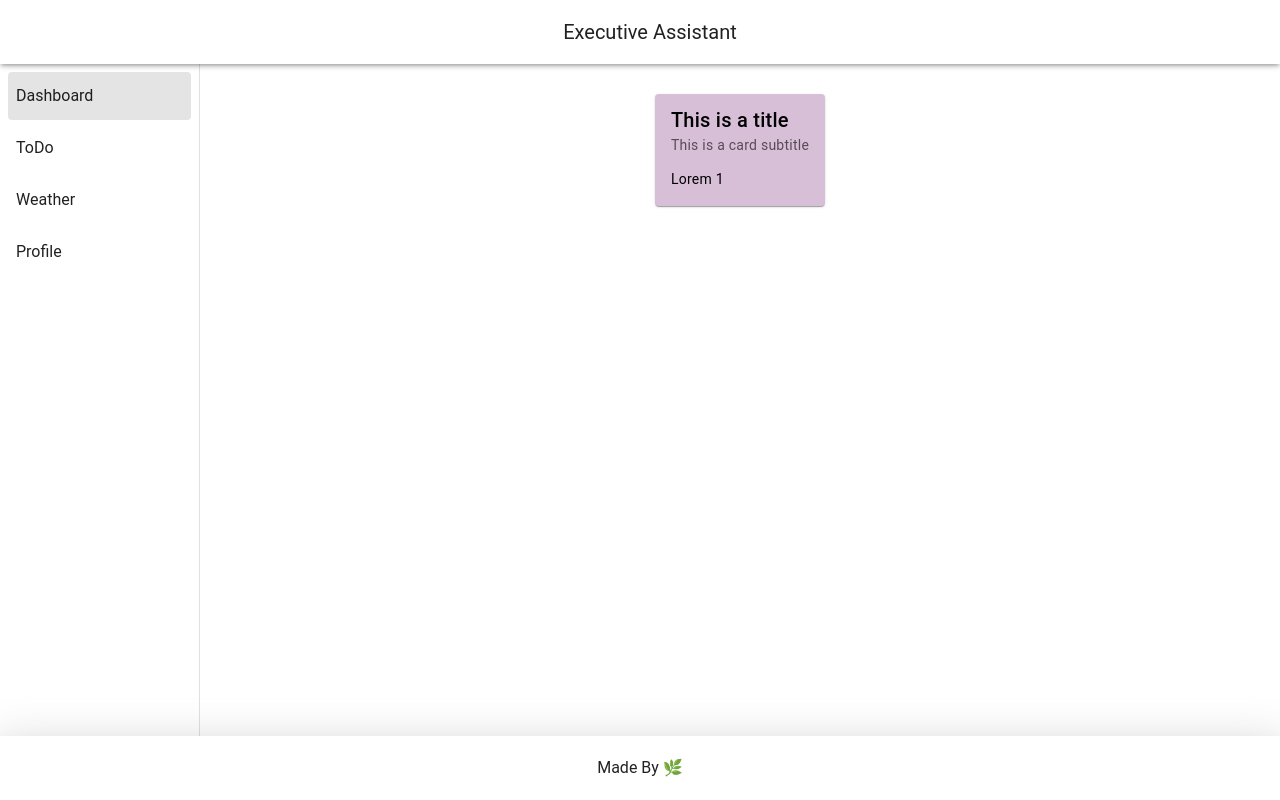
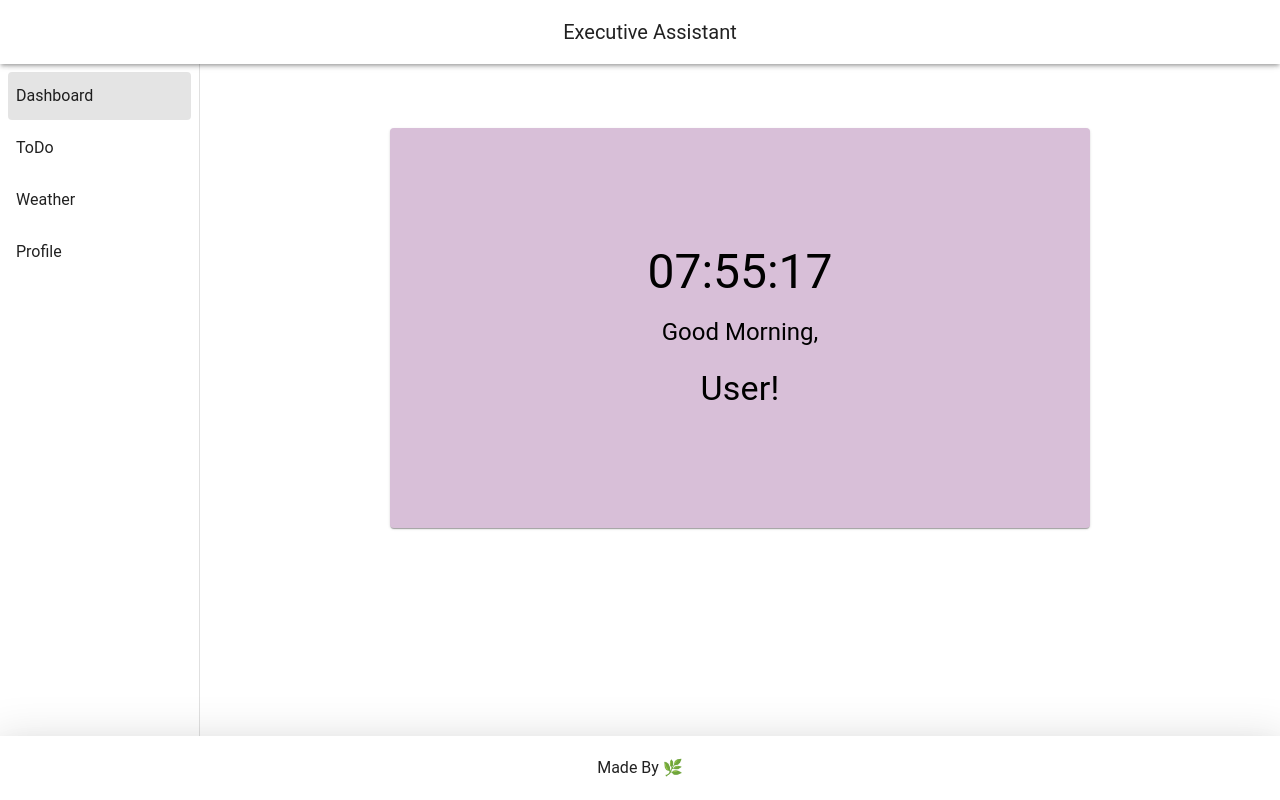
Before and after one commit to sarabti/personal-exec-assist, a Vue app: page / in a window 1280 px wide. Built offline with nearby package versions, Linux system fonts and the light colour scheme.

Commit message:
Make Dashboard View

```diff
--- a/src/components/AppLayout.vue
+++ b/src/components/AppLayout.vue
@@ -52,7 +52,6 @@ onUpdated(calcDrawer)
       <v-list-item
           v-for="route in routes"
           :key="route.title"
-            @click="selectedTitle = route.title"
           router
           :to="route.route"
       >
--- a/src/views/Dashboard.vue
+++ b/src/views/Dashboard.vue
@@ -1,25 +1,59 @@
 <script setup lang="ts">
-import { computed } from 'vue'
+import { ref, computed, onMounted, onBeforeUnmount } from 'vue'
 import { useDisplay } from 'vuetify'
 
 const { name } = useDisplay()
 
 const width = computed(() => {
   switch (name.value) {
-    case 'xs': return 220
-    case 'sm': return 400
-    case 'mdAndUp': return 500
+    case 'xs': return 280
+    case 'sm': return 350
+    case 'md': return 500
   }
-  return undefined
+  return 700
+})
+
+const username = ref('')
+
+const currentTime = ref(new Date());
+
+const updateTimeInterval = setInterval(() => {
+  currentTime.value = new Date();
+}, 1000);
+
+onBeforeUnmount(() => {
+  clearInterval(updateTimeInterval);
+});
+
+onMounted(() => {
+  username.value = localStorage.getItem('username') || 'User'
+})
+
+const greetingText = computed(() => {
+  const hour = parseInt(currentTime.value.getHours());
+  if (hour < 5)
+    return "Good Midnight,"
+  else if (hour < 11)
+    return "Good Morning,"
+  else if (hour < 13)
+    return "Good Noon,"
+  else if (hour < 17)
+    return "Good Afternoon,"
+  else if (hour < 20)
+    return "Good Evening,"
+
+  return "Good Night,"
 })
 </script>
 
 <template>
   <v-card
     :width="width"
-    class="bg-card"
-    subtitle="This is a card subtitle"
-    text="Lorem 1"
-    title="This is a title"
-  ></v-card>
+    height="50vh"
+    class="my-16 bg-card d-flex flex-column align-center justify-center"
+  >
+    <v-card-item class="text-h3">{{ currentTime.toLocaleTimeString([], {hourCycle: 'h23'}) }}</v-card-item>
+    <v-card-item class="text-h5">{{ greetingText }}</v-card-item>
+    <v-card-item class="text-h4">{{ username }}!</v-card-item>
+  </v-card>
 </template>
```
Lines whose indentation alone changed are shown as unchanged.
